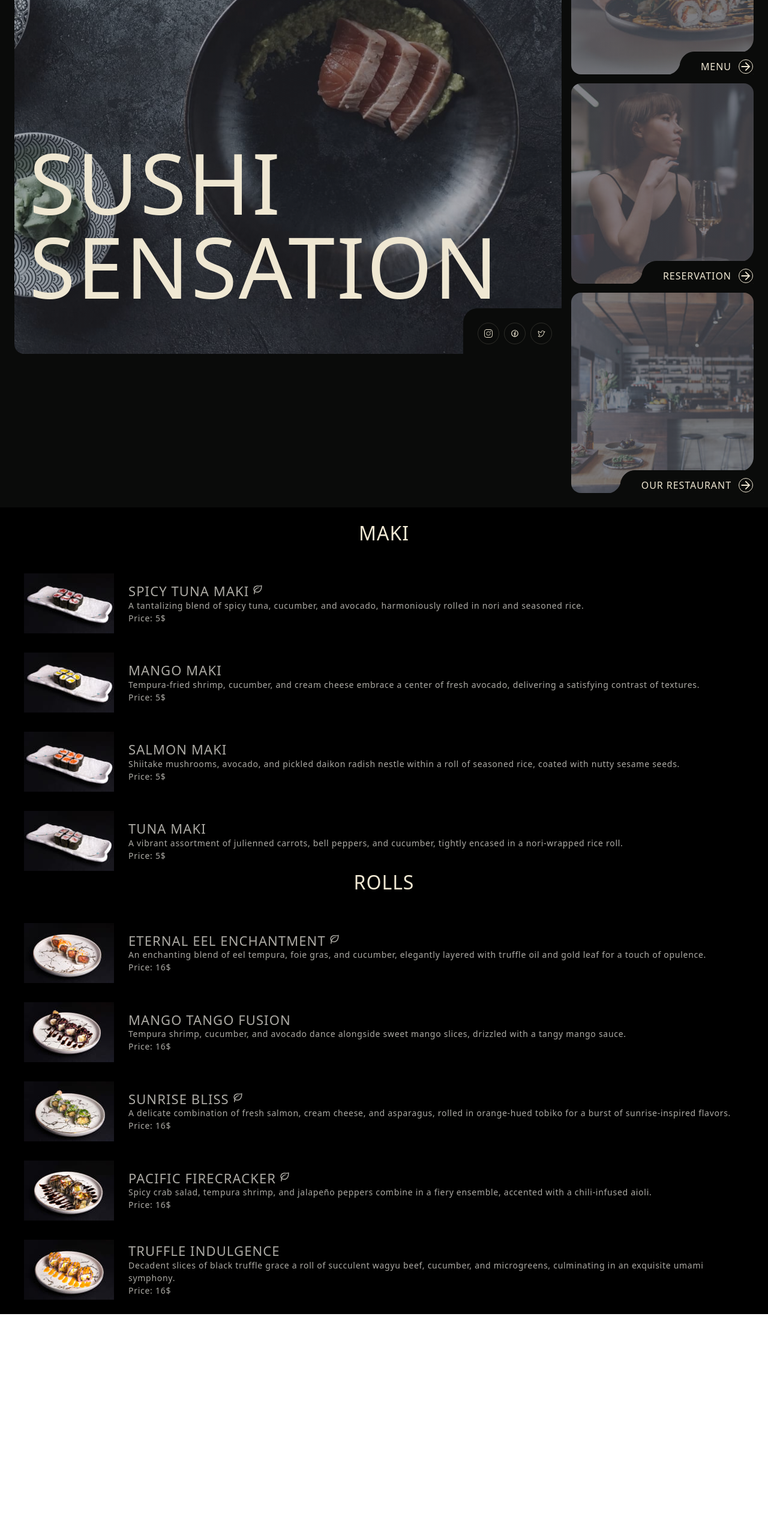
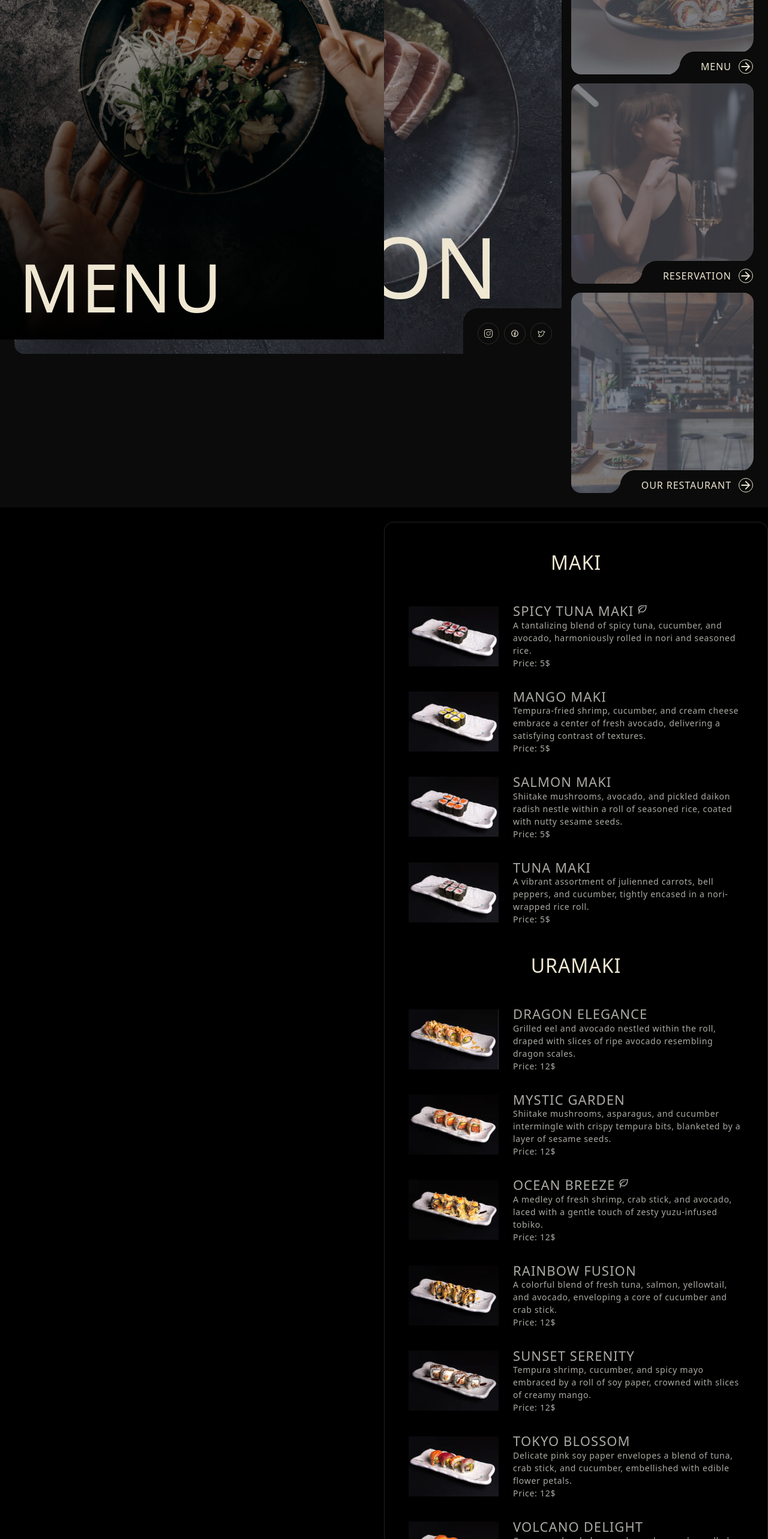
Before and after one commit to EevgenK/sushi_bar, a React (Vite) app: page / in a window 1280 px wide. Shown: the part 234-2800 px from the top of the page at 60% size. Before the commit the page ends 2425 px from the top, so only its background shows below. Built offline with nearby package versions, Linux system fonts and the light colour scheme.

Commit message:
check fixed menu

```diff
--- a/src/assets/data/menu.js
+++ b/src/assets/data/menu.js
@@ -1,5 +1,6 @@
 import { imageMap, imageMapX } from "../img/maki/maki";
 import { rollsMap, rollsMapX } from "../img/rolls/rolls";
+import { uramakiMap, uramakiMapX } from "../img/uramaki/uramaki";
 export const maki = [
   {
     img: imageMap[1],
@@ -91,3 +92,69 @@ export const rolls = [
     id: 5,
   },
 ];
+export const uramaki = [
+  {
+    img: uramakiMap[1],
+    imgX: uramakiMapX[1],
+    name: "Dragon Elegance",
+    description:
+      "Grilled eel and avocado nestled within the roll, draped with slices of ripe avocado resembling dragon scales.",
+    price: uramakiMap.price,
+    id: 1,
+  },
+  {
+    img: uramakiMap[2],
+    imgX: uramakiMapX[2],
+    name: "Mystic Garden",
+    description:
+      "Shiitake mushrooms, asparagus, and cucumber intermingle with crispy tempura bits, blanketed by a layer of sesame seeds.",
+    price: uramakiMap.price,
+    id: 2,
+  },
+  {
+    img: uramakiMap[3],
+    imgX: uramakiMapX[3],
+    name: "Ocean Breeze",
+    description:
+      "A medley of fresh shrimp, crab stick, and avocado, laced with a gentle touch of zesty yuzu-infused tobiko.",
+    price: uramakiMap.price,
+    top: true,
+    id: 3,
+  },
+  {
+    img: uramakiMap[4],
+    imgX: uramakiMapX[4],
+    name: "Rainbow Fusion",
+    description:
+      "A colorful blend of fresh tuna, salmon, yellowtail, and avocado, enveloping a core of cucumber and crab stick.",
+    price: uramakiMap.price,
+    id: 4,
+  },
+  {
+    img: uramakiMap[5],
+    imgX: uramakiMapX[5],
+    name: "Sunset Serenity",
+    description:
+      "Tempura shrimp, cucumber, and spicy mayo embraced by a roll of soy paper, crowned with slices of creamy mango.",
+    price: uramakiMap.price,
+    id: 5,
+  },
+  {
+    img: uramakiMap[6],
+    imgX: uramakiMapX[6],
+    name: "Tokyo Blossom",
+    description:
+      "Delicate pink soy paper envelopes a blend of tuna, crab stick, and cucumber, embellished with edible flower petals.",
+    price: uramakiMap.price,
+    id: 6,
+  },
+  {
+    img: uramakiMap[7],
+    imgX: uramakiMapX[7],
+    name: "Volcano Delight",
+    description:
+      "Creamy crab salad, avocado, and cucumber rolled inside, topped with spicy tuna and drizzled with fiery sriracha sauce.",
+    price: uramakiMap.price,
+    id: 7,
+  },
+];
--- /dev/null
+++ b/src/assets/img/uramaki/uramaki.js
@@ -0,0 +1,34 @@
+import dragon from "./dragon.jpg";
+import mystic from "./mystic.jpg";
+import ocean from "./ocean.jpg";
+import rainbow from "./rainbow.jpg";
+import dragonX from "./dragon2x.jpg";
+import mysticX from "./mystic2x.jpg";
+import oceanX from "./ocean2x.jpg";
+import rainbowX from "./rainbow2x.jpg";
+import sunset from "./sunset.jpg";
+import sunsetX from "./sunset2x.jpg";
+import tokyo from "./tokyo.jpg";
+import tokyoX from "./tokyo2x.jpg";
+import volcano from "./volcano.jpg";
+import volcanoX from "./volcano2x.jpg";
+
+export const uramakiMap = {
+  1: dragon,
+  2: mystic,
+  3: ocean,
+  4: rainbow,
+  5: sunset,
+  6: tokyo,
+  7: volcano,
+  price: 12,
+};
+export const uramakiMapX = {
+  1: dragonX,
+  2: mysticX,
+  3: oceanX,
+  4: rainbowX,
+  5: sunsetX,
+  6: tokyoX,
+  7: volcanoX,
+};
--- a/src/components/MainPage/MainPage.module.css
+++ b/src/components/MainPage/MainPage.module.css
@@ -45,3 +45,14 @@
     font-size: 140px;
   }
 }
+@media screen and (min-device-pixel-ratio: 2),
+  (min-resolution: 192dpi),
+  (min-resolution: 2dppx) {
+  .heroContainer {
+    background-image: linear-gradient(
+        rgba(47, 48, 58, 0.4),
+        rgba(47, 48, 58, 0.4)
+      ),
+      url(../../assets/img/main_bg@2x.jpg);
+  }
+}
--- /dev/null
+++ b/src/components/MenuPage/MenuHero/MenuHero.jsx
@@ -0,0 +1,12 @@
+import clsx from "clsx";
+import s from "./MenuHero.module.css";
+
+const MenuHero = () => {
+  return (
+    <div className={clsx("container", s.hero)}>
+      <h1 className={s.title}> menu</h1>
+    </div>
+  );
+};
+
+export default MenuHero;
--- /dev/null
+++ b/src/components/MenuPage/MenuHero/MenuHero.module.css
@@ -0,0 +1,41 @@
+.title {
+  font-family: var(--second-family);
+  font-weight: 400;
+  font-size: 48px;
+  line-height: 100%;
+  letter-spacing: 0.02em;
+  text-transform: uppercase;
+  color: var(--text-default);
+}
+.hero {
+  padding: 32px;
+  display: flex;
+  align-items: flex-end;
+  height: 350px;
+  background-image: linear-gradient(180deg, rgba(0, 0, 0, 0) 0%, #000 100%),
+    url(../../../assets/img/menu_bg.png);
+
+  background-repeat: no-repeat;
+  background-size: cover;
+}
+@media (min-width: 768px) {
+  .title {
+    font-size: 112px;
+  }
+}
+@media (min-width: 1280px) {
+  .hero {
+    width: 50vw;
+    position: fixed;
+    top: 0;
+    height: 100vh;
+  }
+}
+@media screen and (min-device-pixel-ratio: 2),
+  (min-resolution: 192dpi),
+  (min-resolution: 2dppx) {
+  .hero {
+    background-image: linear-gradient(180deg, rgba(0, 0, 0, 0) 0%, #000 100%),
+      url(../../../assets/img/menu_bg2x.png);
+  }
+}
--- a/src/components/MenuPage/MenuList/MenuList.module.css
+++ b/src/components/MenuPage/MenuList/MenuList.module.css
@@ -6,7 +6,7 @@
 .title {
   font-family: var(--second-family);
   font-weight: 400;
-  font-size: 20px;
+  font-size: 18px;
   line-height: 120%;
   letter-spacing: 0.05em;
   text-transform: uppercase;
@@ -32,7 +32,7 @@
   margin-left: 5px;
   width: 18px;
 }
-@media (min-width: 1280px) {
+@media (min-width: 768px) {
   .item {
     flex-direction: row;
   }
--- a/src/components/MenuPage/MenuPage.jsx
+++ b/src/components/MenuPage/MenuPage.jsx
@@ -1,16 +1,20 @@
 import clsx from "clsx";
 import s from "./MenuPage.module.css";
 // import "../../App.css";
-import { maki, rolls } from "../../assets/data/menu";
+import { maki, rolls, uramaki } from "../../assets/data/menu";
 import MenuList from "./MenuList/MenuList";
 import MenuTitle from "./MenuTitle/MenuTitle";
+import MenuHero from "./MenuHero/MenuHero";
 
 const MenuPage = () => {
   return (
     <section className={clsx("section", s.menu)}>
+      <MenuHero />
       <div className={clsx("container", s.box)}>
         <MenuTitle text="maki" />
         <MenuList dishKind={maki} />
+        <MenuTitle text="uramaki" />
+        <MenuList dishKind={uramaki} />
         <MenuTitle text="rolls" />
         <MenuList dishKind={rolls} />
       </div>
--- a/src/components/MenuPage/MenuPage.module.css
+++ b/src/components/MenuPage/MenuPage.module.css
@@ -3,4 +3,16 @@
 }
 .box {
   text-align: center;
+  border: 1px solid var(--border-default);
+  border-radius: 16px;
 }
+@media (min-width: 1280px) {
+  .menu {
+    position: relative;
+    display: flex;
+  }
+  .box {
+    width: 50vw;
+    margin: 0 0 0 auto;
+  }
+}
--- a/src/components/MenuPage/MenuTitle/MenuTitle.module.css
+++ b/src/components/MenuPage/MenuTitle/MenuTitle.module.css
@@ -6,10 +6,10 @@
   letter-spacing: 0.03em;
   text-transform: uppercase;
   color: var(--text-default);
-  margin-bottom: 28px;
+  margin: 28px 0px;
 }
 @media (min-width: 1280px) {
   .title {
-    margin-bottom: 48px;
+    margin: 48px 0px;
   }
 }
```
